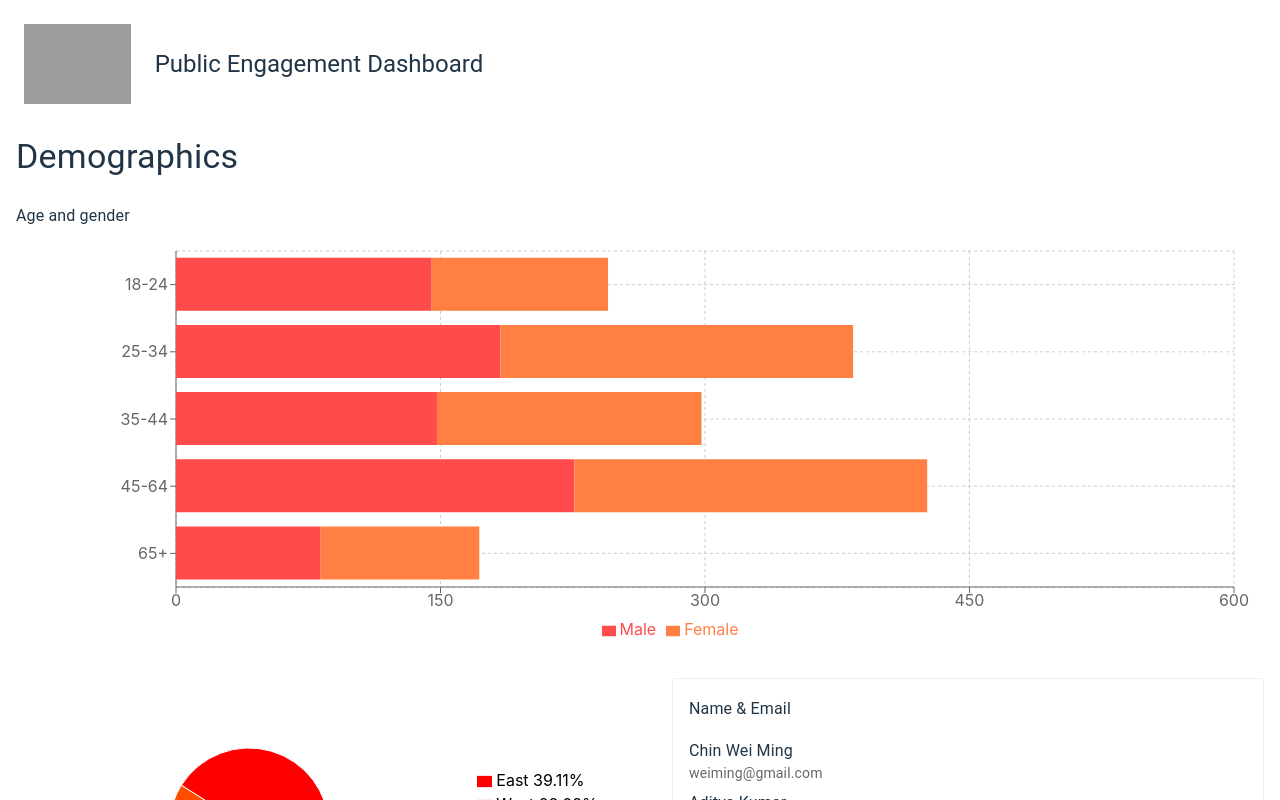
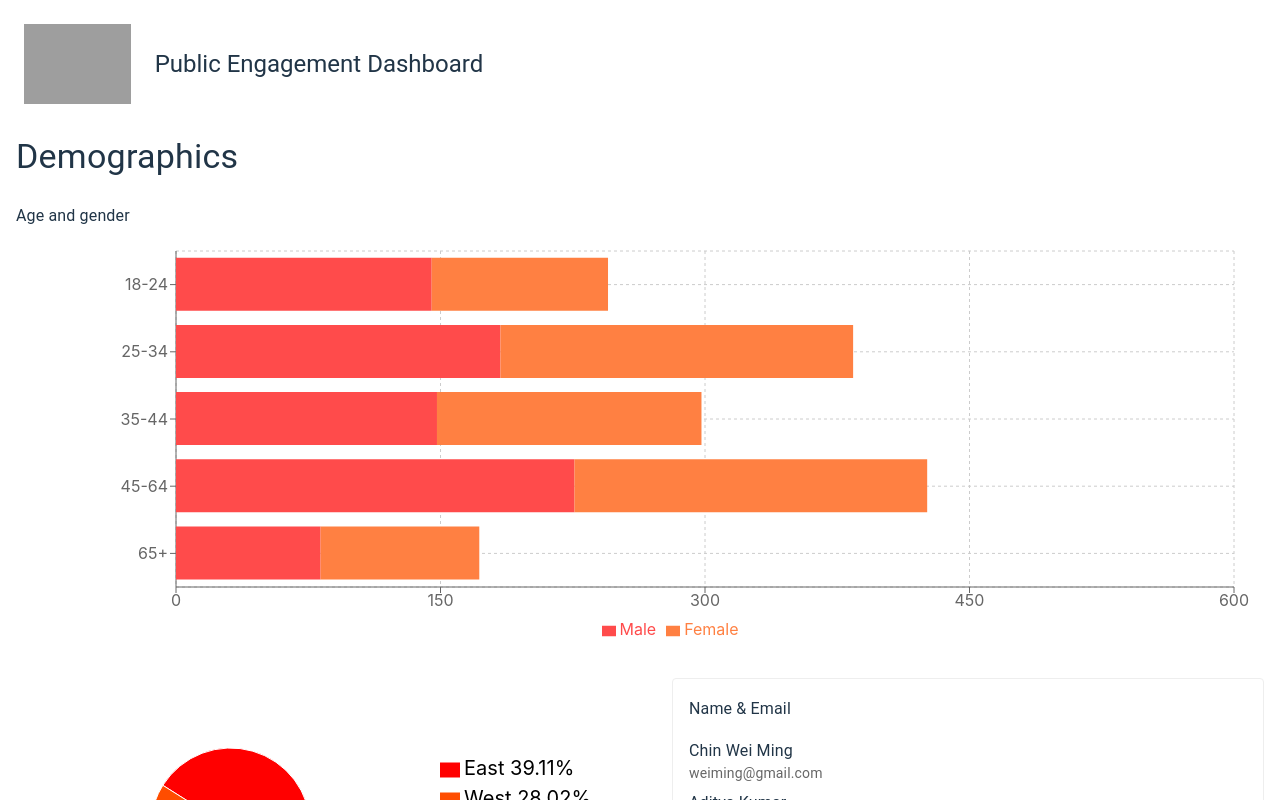
Before and after one commit to weetimo/spatialworld, a React (Vite) app: page /questionnaire in a window 1280 px wide. Shown: the top 800 px of the page. Built offline with nearby package versions, Linux system fonts and the light colour scheme; grey boxes are pictures that could not be loaded.

Commit message:
Update pie chart legend

```diff
--- a/src/features/Questionnaire/index.tsx
+++ b/src/features/Questionnaire/index.tsx
@@ -125,9 +125,9 @@ const Questionnaire: React.FC<QuestionnaireProps> = ({
               layout="vertical"
               align="right"
               verticalAlign="middle"
-              iconSize={15}
+              iconSize={20}
               wrapperStyle={{
-                fontSize: '16px'
+                fontSize: '20px'
               }}
               formatter={(value, entry) => (
                 <span style={{
@@ -135,7 +135,7 @@ const Questionnaire: React.FC<QuestionnaireProps> = ({
                   alignItems: 'center',
                   whiteSpace: 'nowrap',
                   color: '#000000',
-                  fontSize: '16px'
+                  fontSize: '20px'
                 }}>
                   {value} {entry.payload?.value.toFixed(2)}%
                 </span>
```
